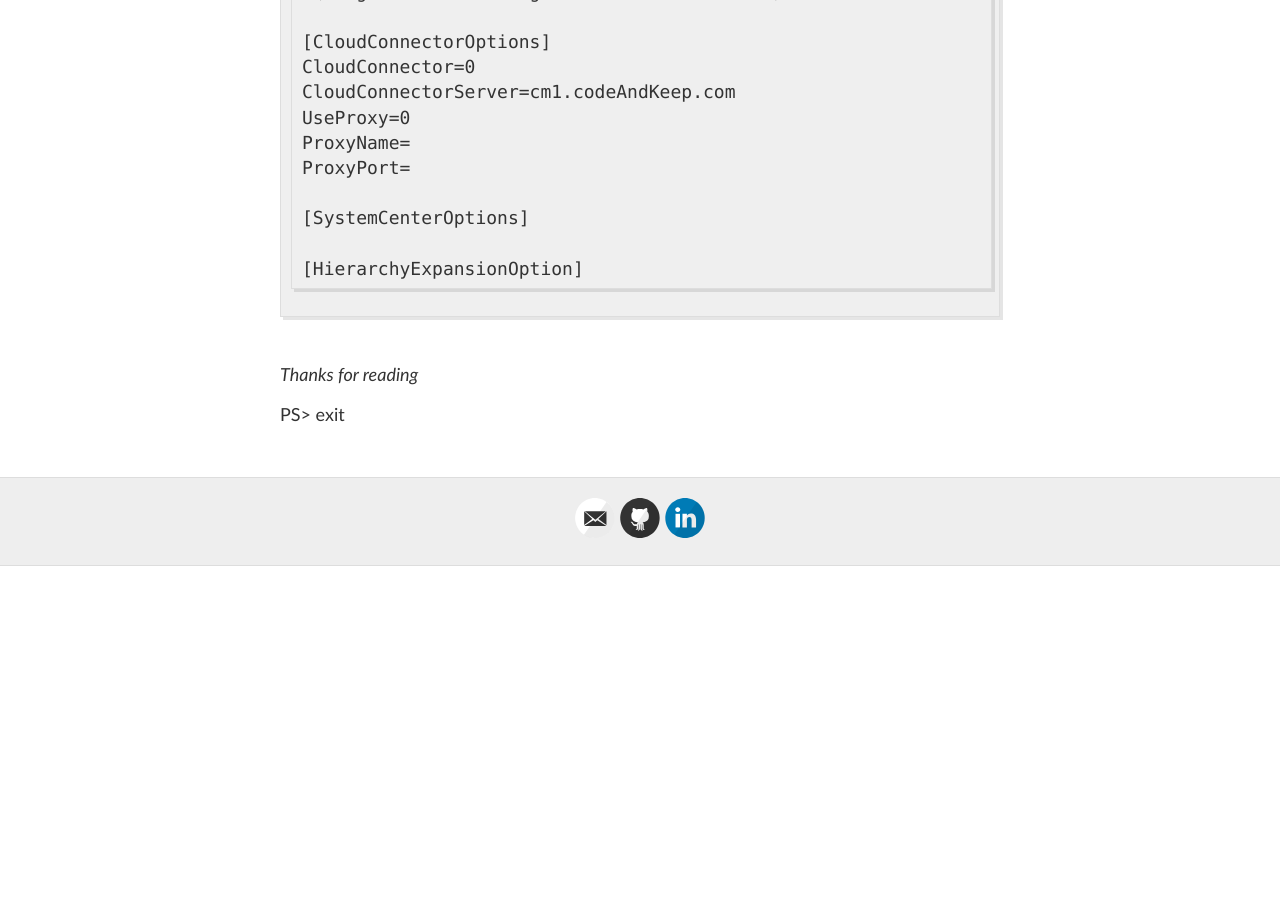
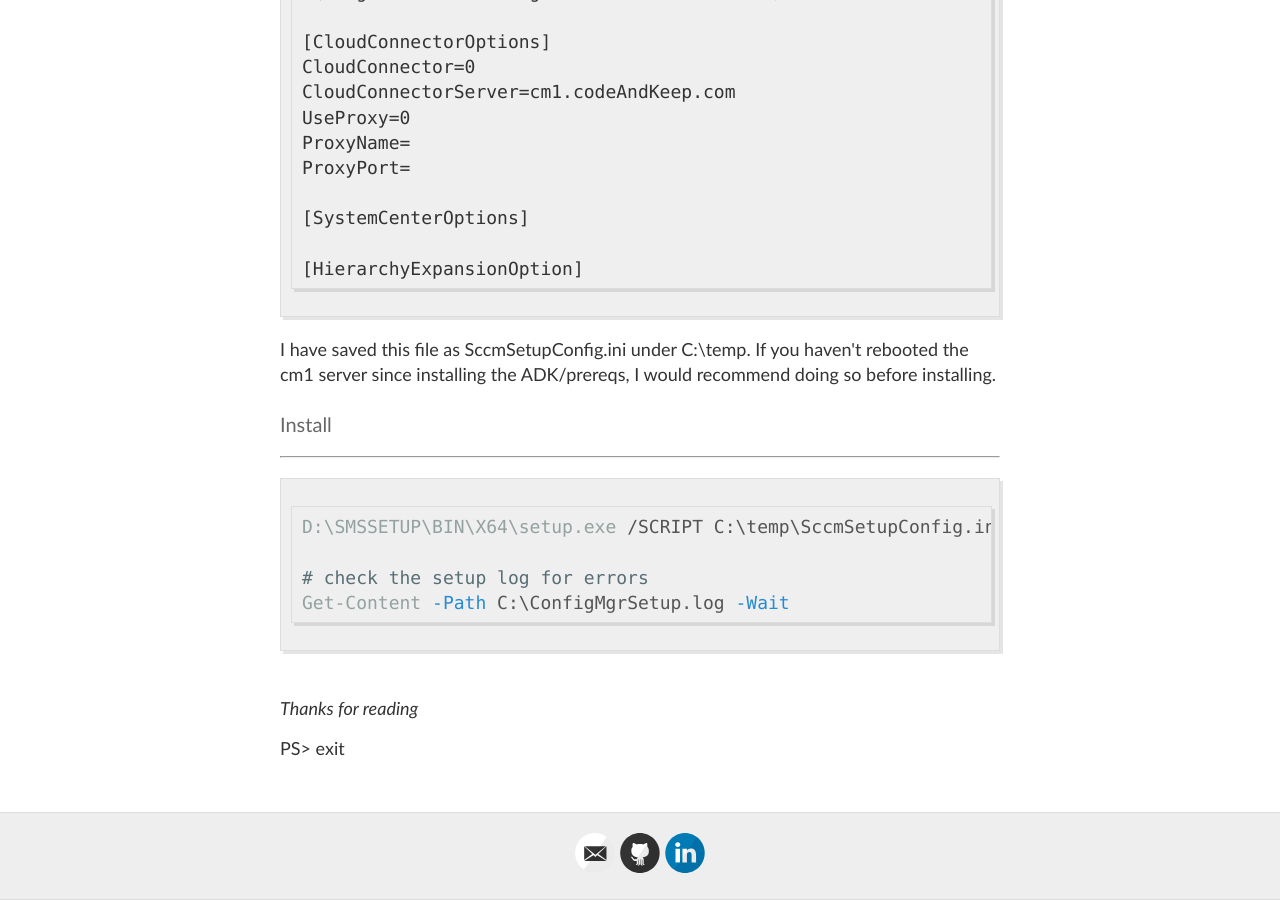
Before and after one commit to briansworth/dev, a Jekyll site: the page built from _posts/2019-2-2-PowerShell-Sccm-Install-Example.md, in a window 1280 px wide and 900 px high, scrolled down 7126 px. Built offline with Jekyll 4.4.1, drawn with Linux system fonts in a browser that asks for light colours; before the commit the page ends 7692 px from its top, so only the background shows below that.

Commit message:
Sccm install section

````diff
--- a/_posts/2019-2-2-PowerShell-Sccm-Install-Example.md
+++ b/_posts/2019-2-2-PowerShell-Sccm-Install-Example.md
@@ -334,3 +334,20 @@ ProxyPort=
 
 [HierarchyExpansionOption]
 ```
+
+<p>
+  I have saved this file as SccmSetupConfig.ini under C:\temp.
+  If you haven't rebooted the cm1 server since installing the ADK/prereqs,
+  I would recommend doing so before installing.
+</p>
+
+
+#### Install
+----
+
+```powershell
+D:\SMSSETUP\BIN\X64\setup.exe /SCRIPT C:\temp\SccmSetupConfig.ini
+
+# check the setup log for errors
+Get-Content -Path C:\ConfigMgrSetup.log -Wait
+```
````
